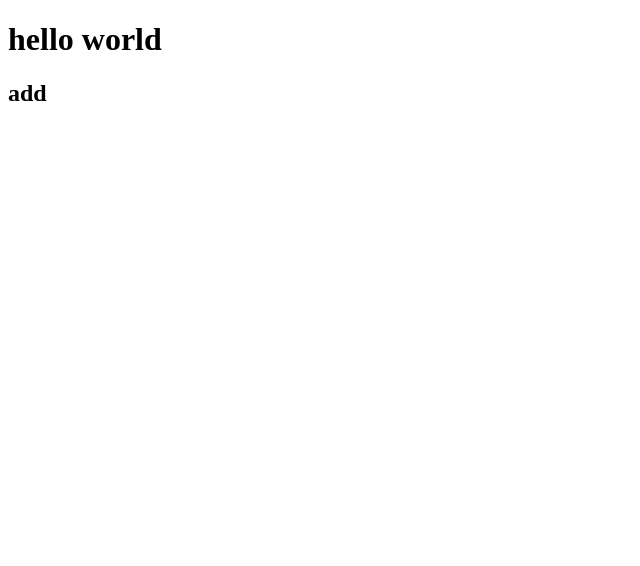
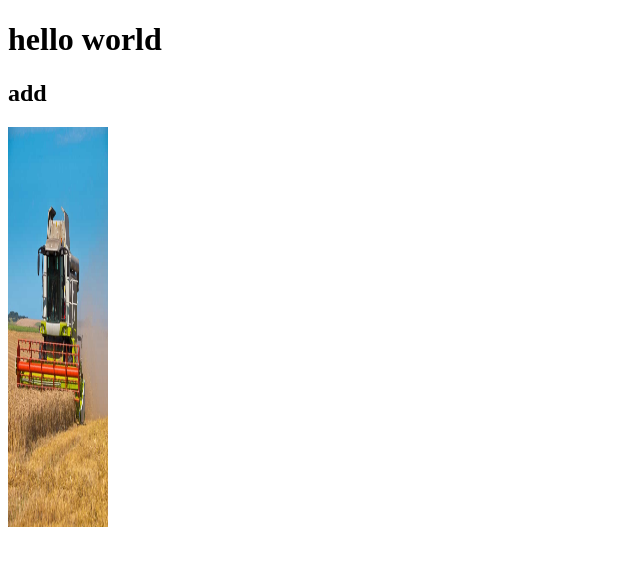
Before and after one commit to phyo2006-create/githubtesting2, a plain HTML site: page index.html in a window 1280 px wide. Shown: the whole page, without its empty margins (0-640 px from the left). Drawn offline with Linux system fonts and the light colour scheme.

Commit message:
add photo

```diff
--- a/index.html
+++ b/index.html
@@ -5,8 +5,19 @@
     <meta name="viewport" content="width=h1, initial-scale=1.0">
     <title>Document</title>
 </head>
+<style>
+#img{
+    width: 100px;
+height: 400px;
+
+
+}
+
+
+</style>
 <body>
     <h1>hello world</h1>
     <h2>add</h2>
+    <img src="./harvestig.jpg" alt="" id="img">
 </body>
 </html>
```
Also changed, not shown: harvestig.jpg (added).
